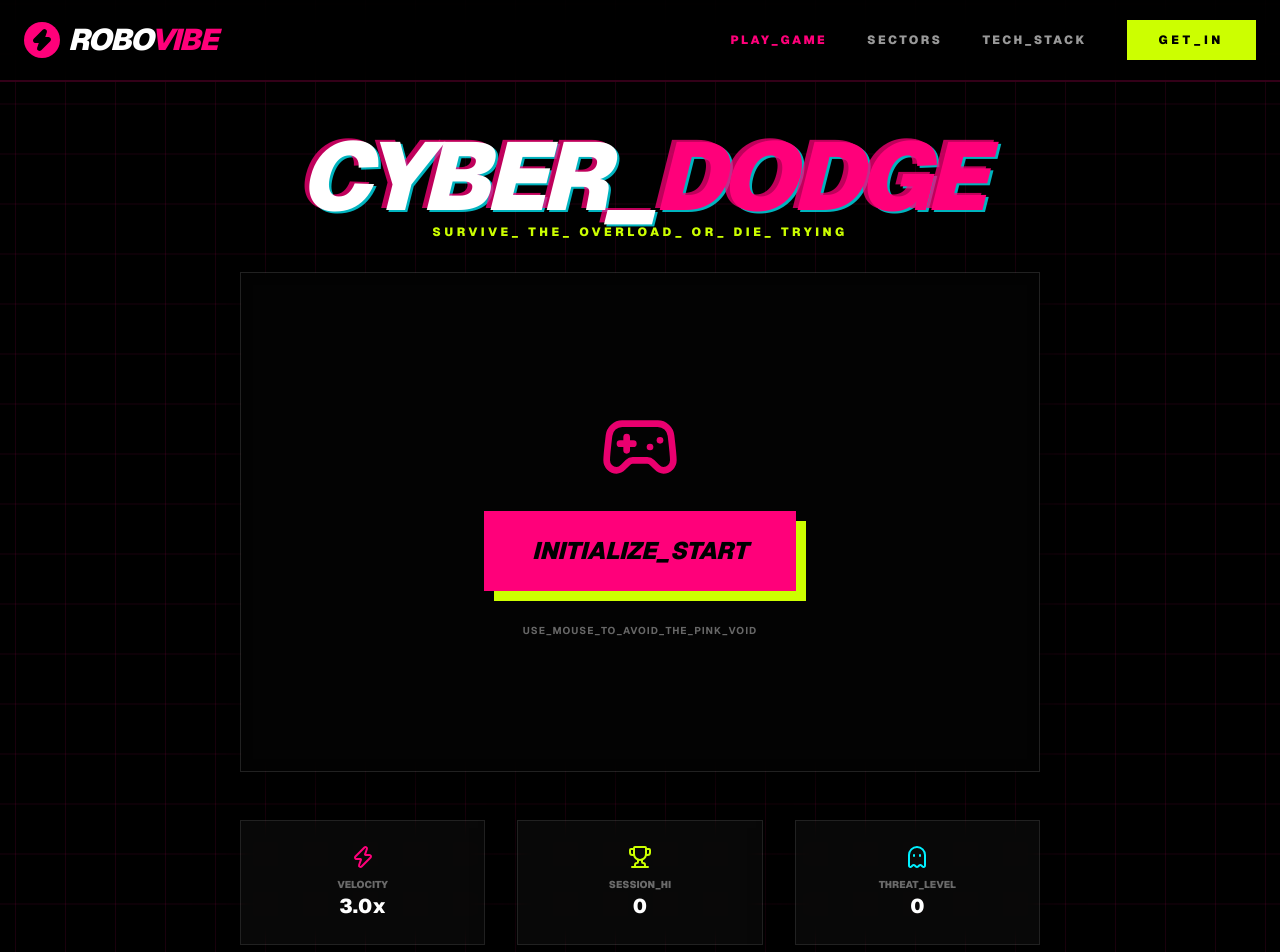
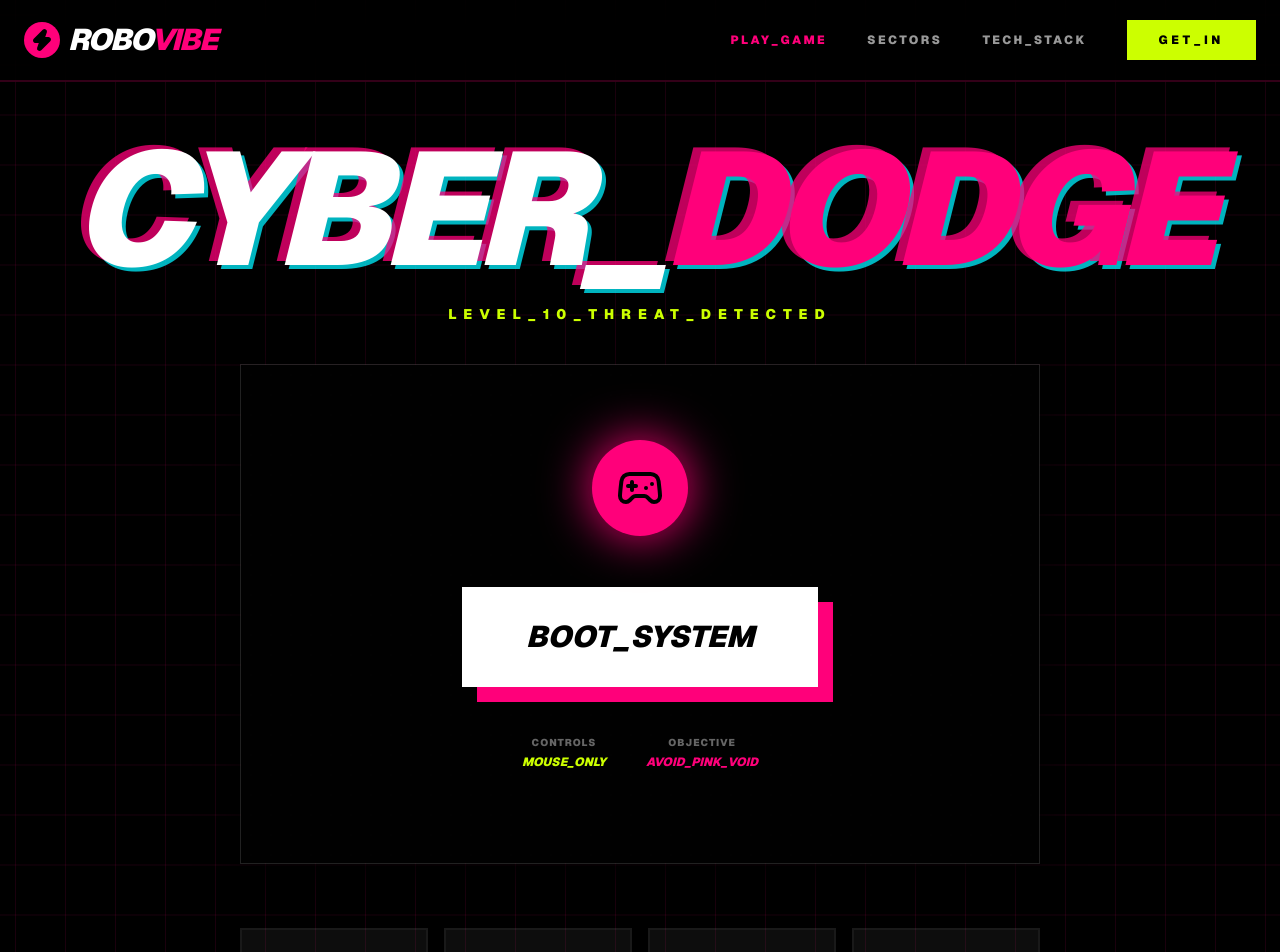
Before and after one commit to dev-vasu/robotics-web, a Next.js app: page /game in a window 1280 px wide. Shown: the top 952 px of the page. Built offline with nearby package versions, Linux system fonts and the light colour scheme.

Commit message:
Feat: Upgraded CYBER_DODGE with high-performance logic and new visuals

```diff
--- a/src/app/game/page.tsx
+++ b/src/app/game/page.tsx
@@ -3,37 +3,38 @@
 import { useState, useEffect, useRef, useCallback } from "react";
 import Navbar from "@/components/Navbar";
 import Footer from "@/components/Footer";
-import { Zap, Trophy, RefreshCcw, Gamepad2, Ghost } from "lucide-react";
+import { Zap, Trophy, RefreshCcw, Gamepad2, Ghost, Skull } from "lucide-react";
 
 const GAME_WIDTH = 800;
 const GAME_HEIGHT = 500;
-const PLAYER_SIZE = 40;
-const ENEMY_SIZE = 30;
-const INITIAL_SPEED = 3;
-const SPEED_INCREMENT = 0.1;
+const PLAYER_SIZE = 30;
+const ENEMY_SIZE = 25;
+const INITIAL_SPEED = 2;
+const SPEED_INCREMENT = 0.05;
 
 export default function GamePage() {
   const [gameState, setGameState] = useState<"IDLE" | "PLAYING" | "GAMEOVER">("IDLE");
   const [score, setScore] = useState(0);
   const [highScore, setHighScore] = useState(0);
-  const [playerPos, setPlayerPos] = useState({ x: GAME_WIDTH / 2, y: GAME_HEIGHT / 2 });
-  const [enemies, setEnemies] = useState<{ x: number; y: number; id: number; speed: number }[]>([]);
 
+  const containerRef = useRef<HTMLDivElement>(null);
   const requestRef = useRef<number>(undefined);
   const lastTimeRef = useRef<number>(undefined);
-  const containerRef = useRef<HTMLDivElement>(null);
-  const enemiesRef = useRef(enemies);
-  const scoreRef = useRef(score);
 
-  // Sync refs for the game loop
-  useEffect(() => { enemiesRef.current = enemies; }, [enemies]);
-  useEffect(() => { scoreRef.current = score; }, [score]);
+  // High-performance refs for the game loop
+  const playerPosRef = useRef({ x: GAME_WIDTH / 2, y: GAME_HEIGHT / 2 });
+  const enemiesRef = useRef<{ x: number; y: number; id: number; speed: number }[]>([]);
+  const scoreRef = useRef(0);
+
+  // Sync React state for rendering
+  const [renderTrigger, setRenderTrigger] = useState(0);
 
   const startGame = () => {
     setGameState("PLAYING");
     setScore(0);
-    setEnemies([]);
-    setPlayerPos({ x: GAME_WIDTH / 2, y: GAME_HEIGHT / 2 });
+    scoreRef.current = 0;
+    enemiesRef.current = [];
+    playerPosRef.current = { x: GAME_WIDTH / 2, y: GAME_HEIGHT / 2 };
     lastTimeRef.current = performance.now();
     requestRef.current = requestAnimationFrame(gameLoop);
   };
@@ -46,7 +47,7 @@ export default function GamePage() {
     if (side === 2) { x = Math.random() * GAME_WIDTH; y = GAME_HEIGHT + ENEMY_SIZE; }
     if (side === 3) { x = -ENEMY_SIZE; y = Math.random() * GAME_HEIGHT; }
 
-    const speed = INITIAL_SPEED + (scoreRef.current * SPEED_INCREMENT);
+    const speed = INITIAL_SPEED + (scoreRef.current * 0.001);
     return { x, y, id: Math.random(), speed };
   }, []);
 
@@ -55,60 +56,62 @@ export default function GamePage() {
     const deltaTime = time - lastTimeRef.current;
 
     if (deltaTime > 1000 / 60) {
-      setEnemies(prev => {
-        let newEnemies = prev.map(e => {
-          const dx = playerPos.x - e.x;
-          const dy = playerPos.y - e.y;
+      // Move Enemies
+      enemiesRef.current = enemiesRef.current.map(e => {
+        const dx = playerPosRef.current.x - e.x;
+        const dy = playerPosRef.current.y - e.y;
         const dist = Math.sqrt(dx * dx + dy * dy);
+        // Enemies get more aggressive as score increases
+        const pursuitSpeed = e.speed + (scoreRef.current / 5000);
         return {
           ...e,
-            x: e.x + (dx / dist) * e.speed,
-            y: e.y + (dy / dist) * e.speed,
+          x: e.x + (dx / dist) * pursuitSpeed,
+          y: e.y + (dy / dist) * pursuitSpeed,
         };
       });
 
       // Collision Check
       const playerBox = {
-          left: playerPos.x - PLAYER_SIZE/2,
-          right: playerPos.x + PLAYER_SIZE/2,
-          top: playerPos.y - PLAYER_SIZE/2,
-          bottom: playerPos.y + PLAYER_SIZE/2
+        left: playerPosRef.current.x - PLAYER_SIZE/2,
+        right: playerPosRef.current.x + PLAYER_SIZE/2,
+        top: playerPosRef.current.y - PLAYER_SIZE/2,
+        bottom: playerPosRef.current.y + PLAYER_SIZE/2
       };
 
-        const hasCollision = newEnemies.some(e => {
+      const hasCollision = enemiesRef.current.some(e => {
         return e.x < playerBox.right && e.x + ENEMY_SIZE > playerBox.left &&
                e.y < playerBox.bottom && e.y + ENEMY_SIZE > playerBox.top;
       });
 
       if (hasCollision) {
         setGameState("GAMEOVER");
-          cancelAnimationFrame(requestRef.current!);
-          return prev;
+        if (requestRef.current) cancelAnimationFrame(requestRef.current);
+        return;
       }
 
-        // Add enemies over time
-        if (Math.random() < 0.02) {
-          newEnemies.push(spawnEnemy());
+      // Spawn Logic (Increases over time)
+      const spawnChance = 0.03 + (scoreRef.current / 10000);
+      if (Math.random() < Math.min(0.1, spawnChance)) {
+        enemiesRef.current.push(spawnEnemy());
       }
 
-        return newEnemies;
-      });
-
-      setScore(prev => prev + 1);
+      scoreRef.current += 1;
+      setScore(scoreRef.current);
+      setRenderTrigger(prev => prev + 1);
       lastTimeRef.current = time;
     }
 
     requestRef.current = requestAnimationFrame(gameLoop);
-  }, [playerPos, spawnEnemy]);
+  }, [spawnEnemy]);
 
   useEffect(() => {
     const handleMouseMove = (e: MouseEvent) => {
-      if (gameState !== "PLAYING" || !containerRef.current) return;
+      if (!containerRef.current) return;
       const rect = containerRef.current.getBoundingClientRect();
-      setPlayerPos({
+      playerPosRef.current = {
         x: Math.max(PLAYER_SIZE/2, Math.min(GAME_WIDTH - PLAYER_SIZE/2, e.clientX - rect.left)),
         y: Math.max(PLAYER_SIZE/2, Math.min(GAME_HEIGHT - PLAYER_SIZE/2, e.clientY - rect.top)),
-      });
+      };
     };
 
     window.addEventListener("mousemove", handleMouseMove);
@@ -116,7 +119,7 @@ export default function GamePage() {
       window.removeEventListener("mousemove", handleMouseMove);
       if (requestRef.current) cancelAnimationFrame(requestRef.current);
     };
-  }, [gameState]);
+  }, []);
 
   useEffect(() => {
     if (score > highScore) setHighScore(score);
@@ -127,103 +130,123 @@ export default function GamePage() {
       <Navbar />
 
       <div className="flex-1 container mx-auto px-6 flex flex-col items-center justify-center py-12">
-        <div className="text-center mb-8">
-          <h1 className="text-6xl md:text-8xl font-black italic uppercase text-white tracking-tighter text-glitch">
+        <div className="text-center mb-10">
+          <h1 className="text-6xl md:text-[10rem] font-black italic uppercase text-white tracking-tighter text-glitch leading-none">
             CYBER_<span className="text-hyper-pink">DODGE</span>
           </h1>
-          <p className="text-electric-volt font-black uppercase tracking-[0.3em] text-xs">
-            SURVIVE_ THE_ OVERLOAD_ OR_ DIE_ TRYING
+          <p className="text-electric-volt font-black uppercase tracking-[0.5em] text-sm mt-4">
+            LEVEL_10_THREAT_DETECTED
           </p>
         </div>
 
         <div
           ref={containerRef}
-          className="relative glass-panel border-4 border-white/10 overflow-hidden cursor-none"
+          className="relative glass-panel border-8 border-white/5 overflow-hidden cursor-none shadow-[0_0_100px_rgba(255,0,122,0.1)]"
           style={{ width: GAME_WIDTH, height: GAME_HEIGHT }}
         >
+          {/* Grid lines inside game */}
+          <div className="absolute inset-0 opacity-20 pointer-events-none"
+               style={{ backgroundImage: 'radial-gradient(circle, #333 1px, transparent 1px)', backgroundSize: '20px 20px' }} />
+
           {gameState === "IDLE" && (
-            <div className="absolute inset-0 z-20 flex flex-col items-center justify-center bg-black/80 backdrop-blur-sm">
-              <Gamepad2 className="w-20 h-20 text-hyper-pink mb-6 animate-pulse" />
+            <div className="absolute inset-0 z-20 flex flex-col items-center justify-center bg-black/90 backdrop-blur-md">
+              <div className="w-24 h-24 bg-hyper-pink rounded-full flex items-center justify-center mb-8 animate-bounce shadow-[0_0_50px_#ff007a]">
+                 <Gamepad2 className="w-12 h-12 text-black" />
+              </div>
               <button
                 onClick={startGame}
-                className="px-12 py-6 bg-hyper-pink text-black font-black text-2xl uppercase italic hover:bg-white hover:scale-110 transition-all shadow-[10px_10px_0_0_#ccff00]"
+                className="px-16 py-8 bg-white text-black font-black text-3xl uppercase italic hover:bg-electric-volt transition-all shadow-[15px_15px_0_0_#ff007a] hover:-translate-y-2 active:translate-y-0"
               >
-                INITIALIZE_START
+                BOOT_SYSTEM
               </button>
-              <p className="mt-8 text-white/40 font-bold uppercase text-[10px] tracking-widest">
-                USE_MOUSE_TO_AVOID_THE_PINK_VOID
-              </p>
+              <div className="mt-12 flex gap-10">
+                <div className="text-center">
+                   <div className="text-[10px] text-white/40 font-black tracking-widest uppercase mb-1">CONTROLS</div>
+                   <div className="text-electric-volt font-black text-xs uppercase italic">MOUSE_ONLY</div>
+                </div>
+                <div className="text-center">
+                   <div className="text-[10px] text-white/40 font-black tracking-widest uppercase mb-1">OBJECTIVE</div>
+                   <div className="text-hyper-pink font-black text-xs uppercase italic">AVOID_PINK_VOID</div>
+                </div>
+              </div>
             </div>
           )}
 
           {gameState === "GAMEOVER" && (
-            <div className="absolute inset-0 z-20 flex flex-col items-center justify-center bg-black/90 backdrop-blur-md">
-              <Ghost className="w-20 h-20 text-red-500 mb-6" />
-              <h2 className="text-6xl font-black text-white italic uppercase mb-2">SYSTEM_CRASHED</h2>
-              <div className="text-hyper-pink text-4xl font-black mb-8 italic uppercase">SCORE: {score}</div>
+            <div className="absolute inset-0 z-20 flex flex-col items-center justify-center bg-red-600/20 backdrop-blur-xl border-4 border-red-500/50">
+              <Skull className="w-24 h-24 text-white mb-6 animate-pulse" />
+              <h2 className="text-8xl font-black text-white italic uppercase mb-4 tracking-tighter">TERMINATED</h2>
+              <div className="bg-black px-10 py-4 border-2 border-hyper-pink mb-10">
+                <span className="text-white/60 font-black uppercase tracking-widest text-sm mr-4">FINAL_SCORE:</span>
+                <span className="text-hyper-pink text-5xl font-black italic">{score}</span>
+              </div>
               <button
                 onClick={startGame}
-                className="flex items-center gap-3 px-10 py-5 bg-electric-volt text-black font-black text-xl uppercase italic hover:bg-white transition-all shadow-[8px_8px_0_0_#ff007a]"
+                className="flex items-center gap-4 px-12 py-6 bg-white text-black font-black text-2xl uppercase italic hover:bg-electric-volt transition-all shadow-[10px_10px_0_0_#000]"
               >
-                <RefreshCcw className="w-6 h-6" /> REBOOT_SESSION
+                <RefreshCcw className="w-8 h-8" /> REBOOT_CORE
               </button>
             </div>
           )}
 
           {gameState === "PLAYING" && (
             <>
-              {/* Player */}
+              {/* Player - High-Performance Motion */}
               <div
-                className="absolute bg-electric-volt rounded-full shadow-[0_0_20px_#ccff00] transition-all duration-75"
+                className="absolute bg-electric-volt rounded-full shadow-[0_0_30px_#ccff00] z-10 border-4 border-white pointer-events-none"
                 style={{
                   width: PLAYER_SIZE,
                   height: PLAYER_SIZE,
-                  left: playerPos.x - PLAYER_SIZE/2,
-                  top: playerPos.y - PLAYER_SIZE/2,
+                  left: playerPosRef.current.x - PLAYER_SIZE/2,
+                  top: playerPosRef.current.y - PLAYER_SIZE/2,
                 }}
-              />
+              >
+                <div className="absolute inset-0 bg-white/50 rounded-full animate-ping" />
+              </div>
 
               {/* Enemies */}
-              {enemies.map(e => (
+              {enemiesRef.current.map(e => (
                 <div
                   key={e.id}
-                  className="absolute bg-hyper-pink rounded-lg shadow-[0_0_15px_#ff007a] animate-pulse"
+                  className="absolute bg-hyper-pink rounded-sm shadow-[0_0_20px_#ff007a] border-2 border-black"
                   style={{
                     width: ENEMY_SIZE,
                     height: ENEMY_SIZE,
                     left: e.x,
                     top: e.y,
+                    transform: `rotate(${score * 2}deg)`
                   }}
                 />
               ))}
 
               {/* HUD */}
-              <div className="absolute top-6 left-6 text-white font-black italic text-2xl uppercase tracking-tighter">
-                PTS: <span className="text-electric-volt">{score}</span>
+              <div className="absolute top-8 left-8 flex items-baseline gap-4">
+                <span className="text-white/40 font-black italic text-xs uppercase tracking-widest">DATA_POINTS:</span>
+                <span className="text-white text-5xl font-black italic tracking-tighter tabular-nums">{score}</span>
               </div>
-              <div className="absolute top-6 right-6 text-white/40 font-black italic text-sm uppercase tracking-widest">
-                HI: {highScore}
+
+              <div className="absolute bottom-8 right-8 text-right">
+                <div className="text-electric-volt font-black italic text-xl uppercase tracking-tighter">HI_SCORE: {highScore}</div>
+                <div className="text-white/20 font-mono text-[8px] uppercase">ROBOVIBE_GAME_ENGINE_V2.0</div>
               </div>
             </>
           )}
         </div>
 
-        <div className="mt-12 grid grid-cols-3 gap-8 w-full max-w-[800px]">
-          <div className="p-6 glass-panel text-center">
-            <Zap className="w-6 h-6 text-hyper-pink mx-auto mb-2" />
-            <div className="text-[10px] font-black text-white/40 uppercase">VELOCITY</div>
-            <div className="text-xl font-black text-white">{(INITIAL_SPEED + score * SPEED_INCREMENT).toFixed(1)}x</div>
+        {/* Stats Footer */}
+        <div className="mt-16 grid md:grid-cols-4 gap-4 w-full max-w-[800px]">
+          {[
+            { label: "VELOCITY", val: (INITIAL_SPEED + score / 1000).toFixed(2) + "x", icon: Zap, color: "text-hyper-pink" },
+            { label: "RECORD", val: highScore, icon: Trophy, color: "text-electric-volt" },
+            { label: "THREATS", val: enemiesRef.current.length, icon: Ghost, color: "text-cyber-blue" },
+            { label: "STATUS", val: gameState === "PLAYING" ? "ACTIVE" : "OFFLINE", icon: Activity, color: "text-white" }
+          ].map((item, i) => (
+            <div key={i} className="bg-white/5 p-6 border-2 border-white/5 hover:border-white/10 transition-colors">
+              <item.icon className={`w-5 h-5 ${item.color} mb-4`} />
+              <div className="text-[10px] font-black text-white/40 uppercase tracking-widest mb-1">{item.label}</div>
+              <div className="text-2xl font-black italic text-white uppercase">{item.val}</div>
             </div>
-          <div className="p-6 glass-panel text-center">
-            <Trophy className="w-6 h-6 text-electric-volt mx-auto mb-2" />
-            <div className="text-[10px] font-black text-white/40 uppercase">SESSION_HI</div>
-            <div className="text-xl font-black text-white">{highScore}</div>
-          </div>
-          <div className="p-6 glass-panel text-center">
-            <Ghost className="w-6 h-6 text-cyber-blue mx-auto mb-2" />
-            <div className="text-[10px] font-black text-white/40 uppercase">THREAT_LEVEL</div>
-            <div className="text-xl font-black text-white">{enemies.length}</div>
-          </div>
+          ))}
         </div>
       </div>
 
@@ -231,3 +254,14 @@ export default function GamePage() {
     </main>
   );
 }
+
+function Activity({ className }: { className?: string }) {
+  return (
+    <svg
+      xmlns="http://www.w3.org/2000/svg" width="24" height="24" viewBox="0 0 24 24" fill="none" stroke="currentColor"
+      strokeWidth="2" strokeLinecap="round" strokeLinejoin="round" className={className}
+    >
+      <path d="M22 12h-2.48a2 2 0 0 0-1.93 1.46l-2.35 8.36a.25.25 0 0 1-.48 0L9.24 2.18a.25.25 0 0 0-.48 0l-2.35 8.36A2 2 0 0 1 4.48 12H2"/>
+    </svg>
+  );
+}
```
Lines whose indentation alone changed are shown as unchanged.
